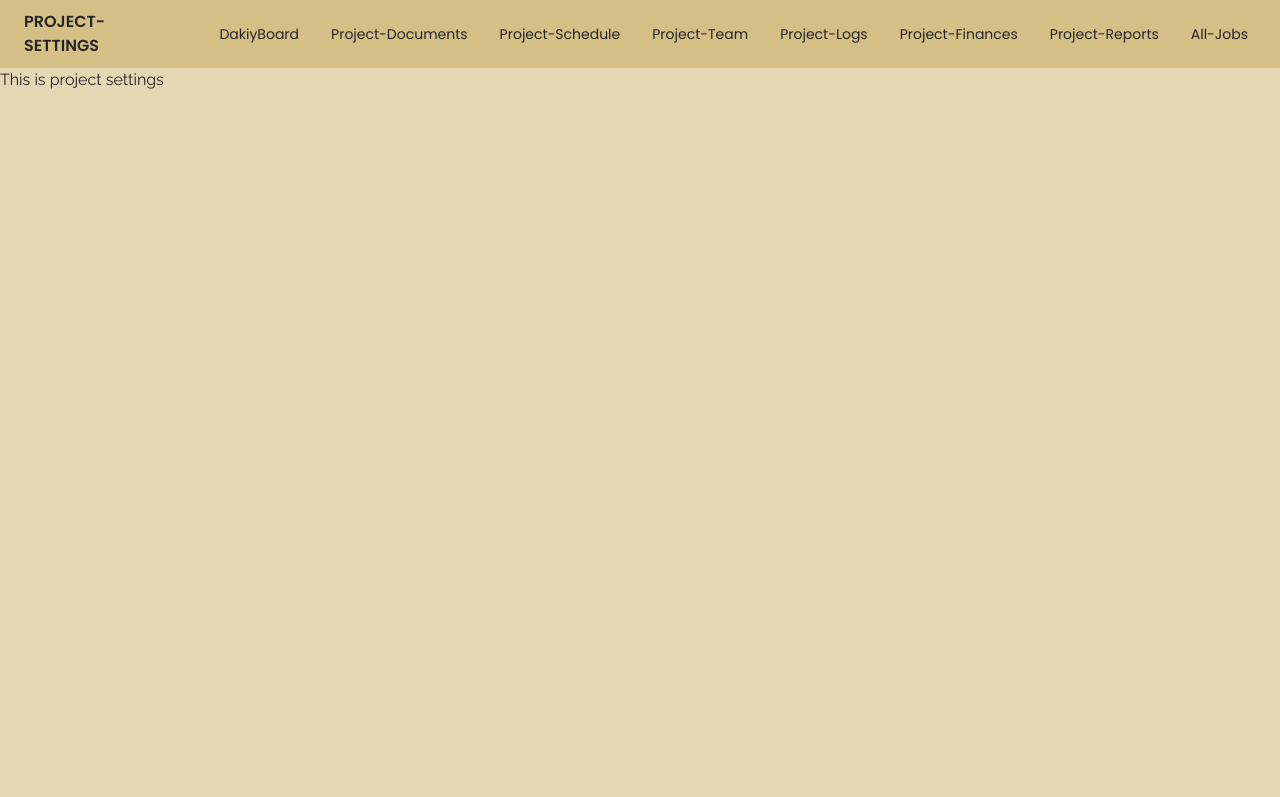
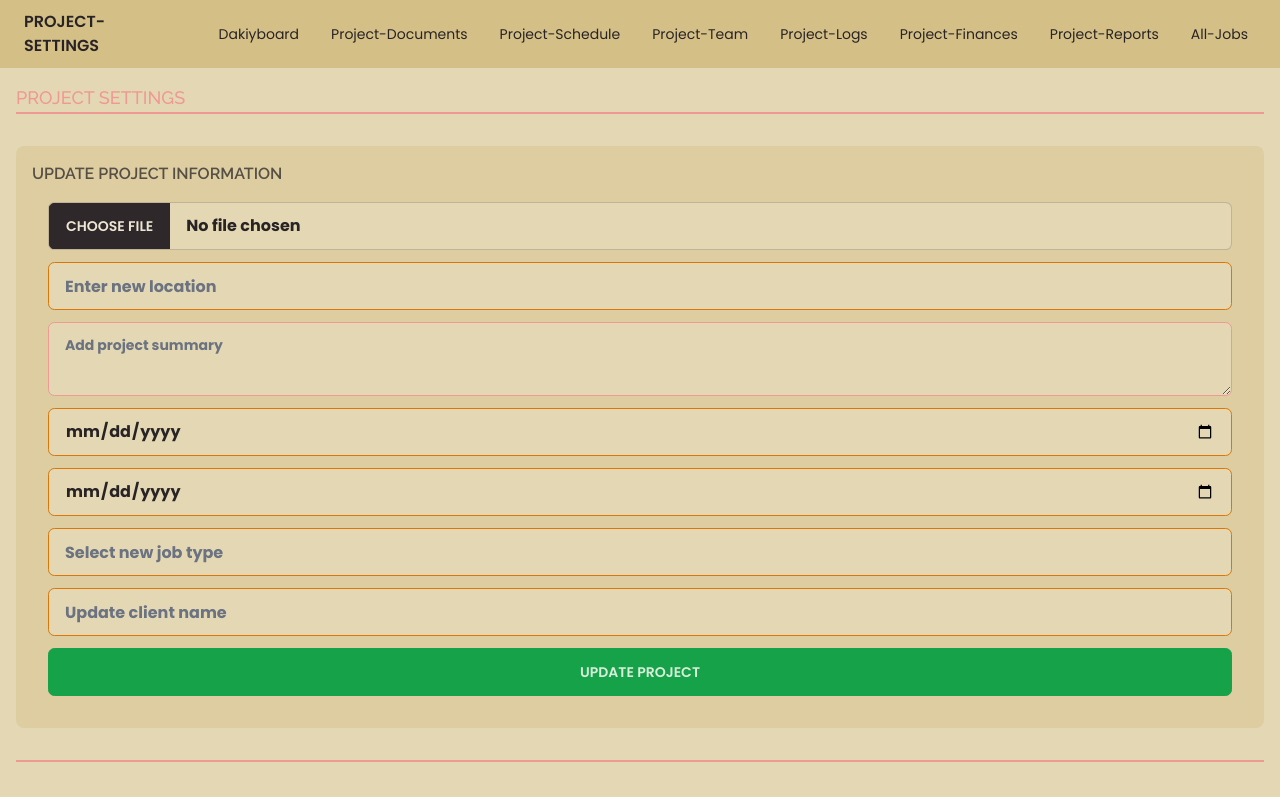
Before and after one commit to Lanr3waju/dakiybuilds, a Next.js app: page /project-settings in a window 1280 px wide. Shown: the top 797 px of the page. Built offline with nearby package versions, Linux system fonts and the light colour scheme; a web font is replaced by a local one.

Commit message:
feat:Design project settings page (#20)

```diff
--- a/app/components/dashboard/DashboardComponent.jsx
+++ b/app/components/dashboard/DashboardComponent.jsx
@@ -126,7 +126,7 @@ export default function DashboardComponent() {
                                 noWrap
                                 sx={{ flexGrow: 1 }}
                             >
-                                Dashboard
+                                DakiyBoard
                             </Typography>
                             <IconButton color="inherit">
                                 <Badge badgeContent={4} className='text-secondary-content'>
--- a/app/components/dashboard/ListItems.js
+++ b/app/components/dashboard/ListItems.js
@@ -10,7 +10,7 @@ import { BusinessCenterRounded, CalendarMonth, Folder, Notes, RequestQuote, Sett
 
 export const mainListItems = (
     <>
-        <Link href='/dakiyBoard'>
+        <Link href='/dakiyboard'>
             <ListItemButton>
                 <ListItemIcon>
                     <DashboardIcon />
--- a/app/components/homepage/HomePageLoginForm.jsx
+++ b/app/components/homepage/HomePageLoginForm.jsx
@@ -2,12 +2,13 @@ import Link from "next/link"
 
 function HomePageLoginForm() {
     return (
-        <section className="mt-5 max-w-xl rounded-md bg-base-200 px-2 py-9 leading-loose text-base-content shadow-md shadow-base-300 md:w-3/6">
-            <h2 className="font-Poppins text-lg font-semibold text-base-content/70">Login to access your projects, or <Link className="link-primary link" href="/#">create new account:</Link></h2>
+        <section className="mt-5 max-w-xl rounded-md bg-base-200/80 px-2 py-9 leading-loose text-base-content shadow-md shadow-base-300 md:w-3/6">
+            <h2 className="font-Poppins text-lg font-semibold text-base-content/70">Login to access your projects, or <Link className="link-info link no-underline" href="/#">create new account:</Link></h2>
             <form className="flex flex-col">
                 <input type="email" placeholder="Enter your mail" className="input input-bordered input-primary my-3 w-full focus:border-none focus:ring-0" />
                 <input type="password" placeholder="Enter your password" className="input input-bordered input-primary my-1 w-full focus:border-none focus:ring-0" />
-                <button className="btn btn-neutral btn-active mt-5" type="submit">Login</button>
+                <Link className="btn btn-neutral btn-active mt-5" href="/dakiyboard"><button className="" type="submit">Login</button></Link>
+                <Link className="link-info link my-2 text-lg font-bold no-underline" href="/#">Forgotten password</Link>
             </form>
         </section>
     )
--- a/app/components/layout/Header.jsx
+++ b/app/components/layout/Header.jsx
@@ -5,7 +5,7 @@ import Link from 'next/link'
 import { usePathname } from 'next/navigation'
 function Header({ children }) {
     const pathname = usePathname().replace(/^\/+/, '')
-    const navLinks = ['dakiyBoard', 'project-documents', 'project-schedule',
+    const navLinks = ['dakiyboard', 'project-documents', 'project-schedule',
         'project-team',
         'project-logs',
         'project-finances',
@@ -13,7 +13,7 @@ function Header({ children }) {
         'all-jobs',
         'project-settings']
     return (
-        <header className={pathname === 'dakiyBoard' ? "md:hidden" : ""}>
+        <header className={pathname === 'dakiyboard' ? "md:hidden" : ""}>
             <div className="drawer z-50 font-Poppins">
                 <input id="my-drawer-3" type="checkbox" className="drawer-toggle" />
                 <div className="drawer-content flex flex-col">
--- a/app/components/project-docs/DocType.jsx
+++ b/app/components/project-docs/DocType.jsx
@@ -10,7 +10,7 @@ function DocType({ name }) {
             <ul className="mx-auto flex w-full flex-wrap justify-start">
                 {data.map((doc) => (
                     <li key={doc}><Image
-                        className=" h-28 mb-4 mr-5 w-40 cursor-pointer rounded-md border-2 border-primary object-cover md:w-56"
+                        className=" mb-4 mr-5 h-28 w-40 cursor-pointer rounded-md border-2 border-primary object-cover md:w-56"
                         src='/logo.png'
                         width={300}
                         height={200}
--- /dev/null
+++ b/app/components/project-settings/ProjectSettingsPage.jsx
@@ -0,0 +1,33 @@
+'use client'
+import { useRouter } from "next/navigation"
+import HorizontalLine from "../utils/HorizontalLine"
+import EditableProjectForm from "./UpdateProjectInfo"
+
+function ProjectSettingsPage() {
+    const router = useRouter()
+    return (
+        <>
+            <h1 className='font-medium uppercase text-primary md:text-lg'>Project Settings</h1>
+            <HorizontalLine />
+            <section className='my-8 rounded-lg bg-base-200/70 p-4'>
+                <h2 className="font-semibold uppercase text-primary-content/75">Update Project Information</h2>
+                <EditableProjectForm />
+            </section>
+            <HorizontalLine />
+            <section className="mt-8">
+                <h2 className="font-semibold uppercase text-primary-content/75">Advanced</h2>
+                <section className="my-3 rounded-lg border-2 border-warning bg-warning/10 p-4 text-center">
+                    <h3 className="my-3 font-semibold text-warning-content">This button logs you out of all your projects.</h3>
+                    <button onClick={() => router.push('/')} className="btn btn-warning mx-auto mb-3 block w-full md:w-2/5">Logout</button>
+                </section>
+
+                <section className="my-3 rounded-lg border-2 border-error bg-error/10 p-4 text-center">
+                    <h3 className="my-3 font-semibold text-warning-content">This button deletes the project and all the contained data from the database <span className="text-2xl font-bold text-error">‼</span></h3>
+                    <button className="btn btn-error mx-auto mb-3 block w-full md:w-2/5">Delete this project</button>
+                </section>
+            </section>
+        </>
+    )
+}
+
+export default ProjectSettingsPage
--- /dev/null
+++ b/app/components/project-settings/UpdateProjectInfo.jsx
@@ -0,0 +1,106 @@
+'use client'
+import React, { useState } from 'react'
+
+const EditableProjectForm = () => {
+    const [formData, setFormData] = useState({
+        image: '',
+        location: '',
+        summary: '',
+        startDate: '',
+        endDate: '',
+        jobType: '',
+        client: ''
+    })
+
+    const handleInputChange = (event) => {
+        const { name, value } = event.target
+        setFormData({
+            ...formData,
+            [name]: value
+        })
+    }
+
+    const handleSubmit = (event) => {
+        event.preventDefault()
+        // Here, you can perform the update action using the formData
+        console.log('Form data submitted:', formData)
+    }
+
+    return (
+        <form className='flex w-full flex-col p-4 font-Poppins text-lg font-bold uppercase' onSubmit={handleSubmit}>
+            <input
+                className="file-input file-input-bordered mb-3 w-full"
+                placeholder='Select new Image'
+                aria-label='Select new Image'
+                type="file"
+                name="image"
+                value={formData.image}
+                onChange={handleInputChange}
+            />
+
+            <input
+                className="input input-bordered input-warning mb-3 w-full"
+                placeholder='Enter new location'
+                aria-label='Enter new location'
+                type="text"
+                name="location"
+                value={formData.location}
+                onChange={handleInputChange}
+            />
+
+            <textarea
+                className="textarea textarea-primary mb-3"
+                placeholder='Add project summary'
+                aria-label='Add project summary'
+                name="summary"
+                value={formData.summary}
+                onChange={handleInputChange}
+            />
+
+            <input
+                className="input input-bordered input-warning mb-3 w-full"
+                placeholder='Enter new date'
+                aria-label='Enter new date'
+                type="date"
+                name="startDate"
+                value={formData.startDate}
+                onChange={handleInputChange}
+            />
+
+            <input
+                className="input input-bordered input-warning mb-3 w-full"
+                placeholder='Enter new date'
+                aria-label='Enter new date'
+                type="date"
+                name="endDate"
+                value={formData.endDate}
+                onChange={handleInputChange}
+            />
+
+            {/* TODO this should be a select input */}
+            <input
+                className="input input-bordered input-warning mb-3 w-full"
+                placeholder='Select new job type'
+                aria-label='Select new job type'
+                type="text"
+                name="jobType"
+                value={formData.jobType}
+                onChange={handleInputChange}
+            />
+
+            <input
+                className="input input-bordered input-warning mb-3 w-full"
+                placeholder='Update client name'
+                aria-label='Update client name'
+                type="text"
+                name="client"
+                value={formData.client}
+                onChange={handleInputChange}
+            />
+
+            <button className='btn btn-success' type="submit">Update Project</button>
+        </form>
+    )
+}
+
+export default EditableProjectForm
--- a/app/page.js
+++ b/app/page.js
@@ -2,8 +2,9 @@ import HomeComponent from "./components/homepage/HomePage"
 
 function HomePage() {
   return (
-    <HomeComponent />
+    <div className="bg-[url('/yct-logo.png')] bg-right-bottom bg-no-repeat">
+      <HomeComponent />
+    </div>
   )
 }
-
 export default HomePage
--- a/app/project-settings/page.jsx
+++ b/app/project-settings/page.jsx
@@ -1,8 +1,10 @@
+import ProjectSettingsPage from "../components/project-settings/ProjectSettingsPage"
+
 function ProjectSettings() {
     return (
-        <h2 data-testid="project-settings-heading">
-            This is project settings
-        </h2>
+        <main className="p-4" data-testid="project-settings-heading">
+            <ProjectSettingsPage />
+        </main>
     )
 }
 
```
Also changed, not shown: public/yct-logo.png (added).
